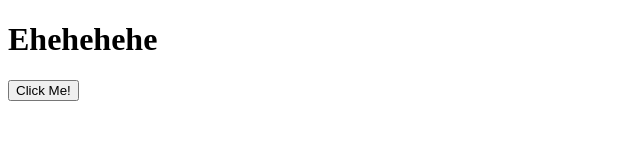
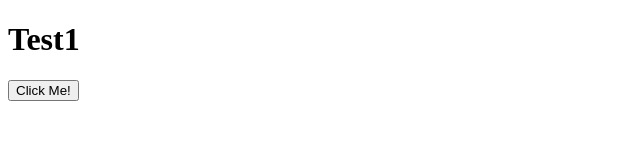
Before and after one commit to TunaBBQz/myweb.github.io, a plain HTML site: page index.html in a window 1280 px wide. Shown: the whole page, without its empty margins (0-640 px from the left). Drawn offline with Linux system fonts and the light colour scheme.

Commit message:
Update index.html

```diff
--- a/index.html
+++ b/index.html
@@ -6,7 +6,7 @@
     <title>Document</title>
 </head>
 <body>
-    <h1>Ehehehehe</h1>
+    <h1>Test1</h1>
     <button onclick="myFunction()">Click Me!</button>
     <script>
     function myFunction() {
```
